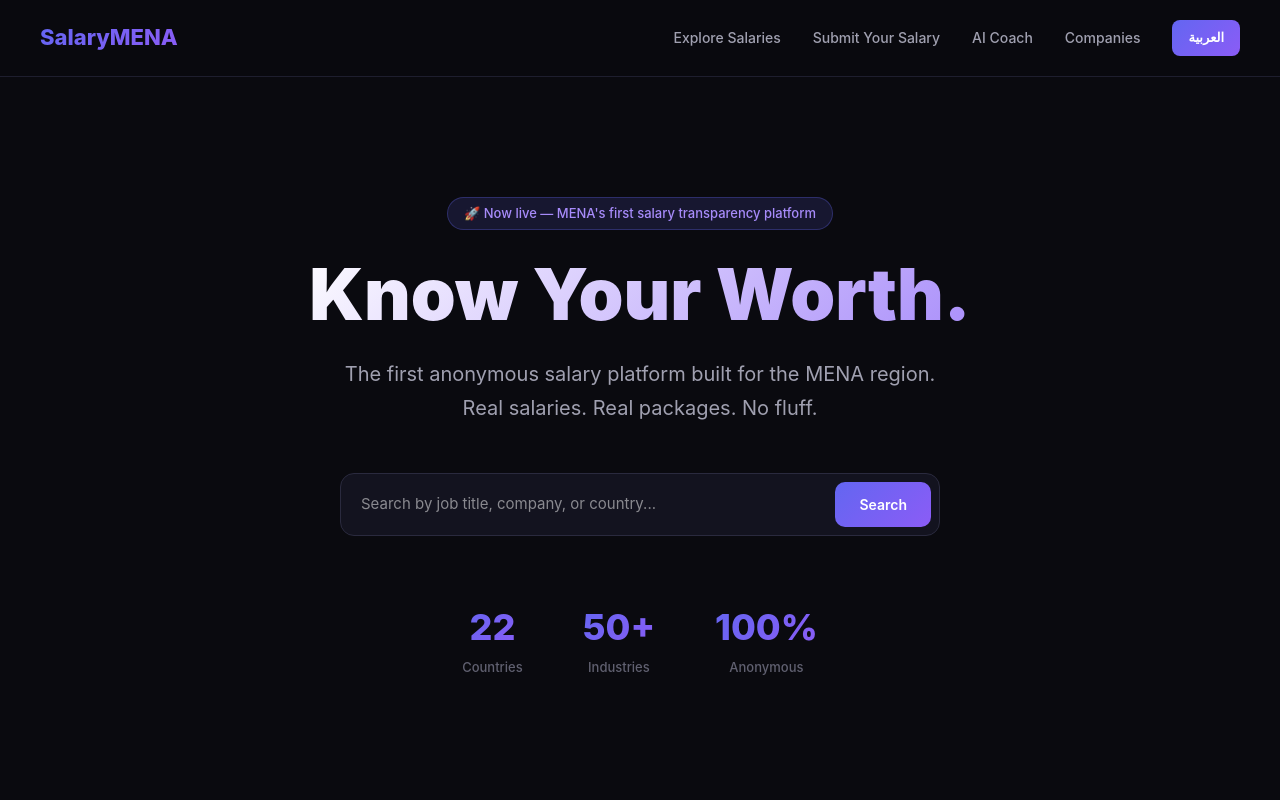
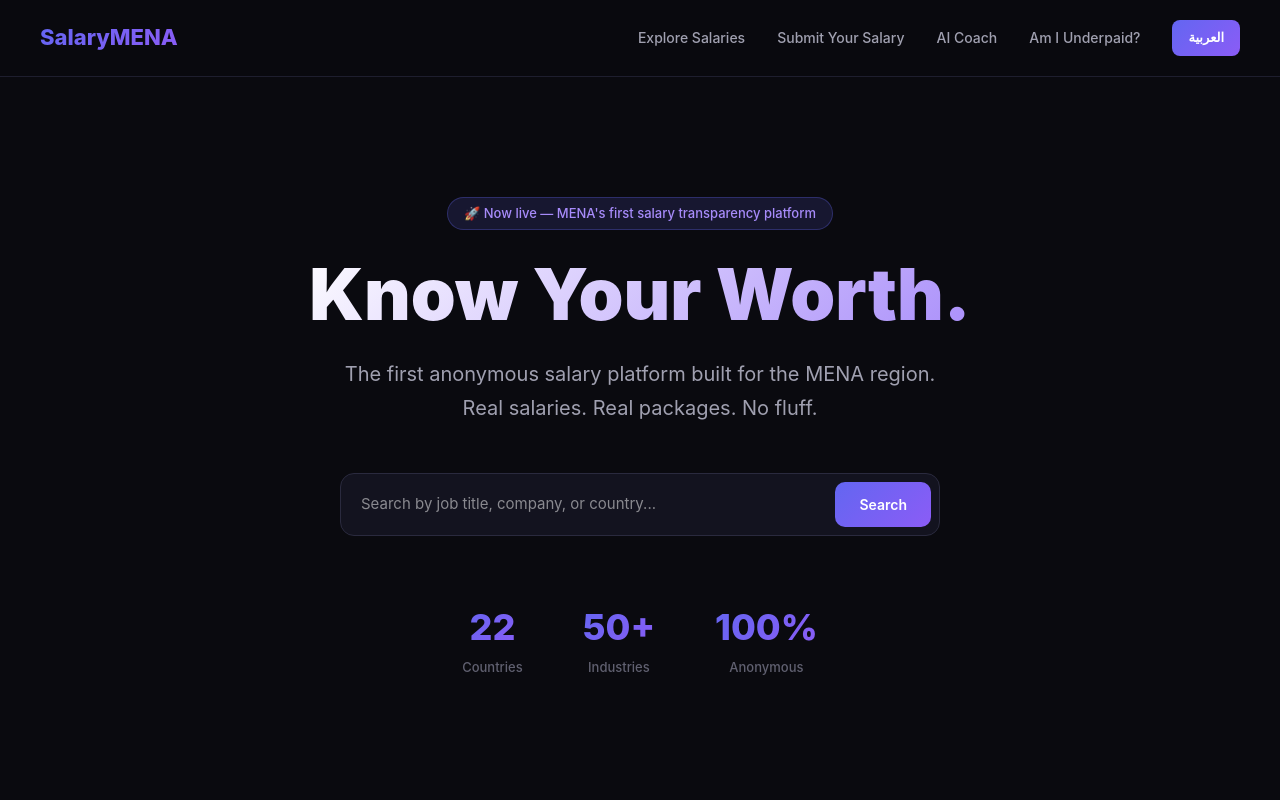
Before and after one commit to alawweygit/SalaryMENA, a Next.js app: page / in a window 1280 px wide. Shown: the top 800 px of the page. Built offline with nearby package versions, Linux system fonts and the light colour scheme.

Commit message:
Fix navbar text

```diff
--- a/app/page.js
+++ b/app/page.js
@@ -10,7 +10,7 @@ export default function Home() {
       nav_explore: 'Explore Salaries',
       nav_submit: 'Submit Your Salary',
       nav_coach: 'AI Coach',
-      nav_companies: 'Companies',
+      nav_companies: 'Am I Underpaid?',
       toggle: 'العربية',
       hero_title: 'Know Your Worth.',
       hero_sub: 'The first anonymous salary platform built for the MENA region. Real salaries. Real packages. No fluff.',
@@ -40,7 +40,7 @@ export default function Home() {
       nav_explore: 'استكشف الرواتب',
       nav_submit: 'شارك راتبك',
       nav_coach: 'مساعد AI',
-      nav_companies: 'الشركات',
+      nav_companies: 'هل راتبك عادل؟',
       toggle: 'English',
       hero_title: 'اعرف قيمتك.',
       hero_sub: 'أول منصة رواتب مجهولة الهوية مبنية خصيصاً لمنطقة الشرق الأوسط وشمال أفريقيا. رواتب حقيقية. باقات حقيقية. بدون مبالغة.',
```
